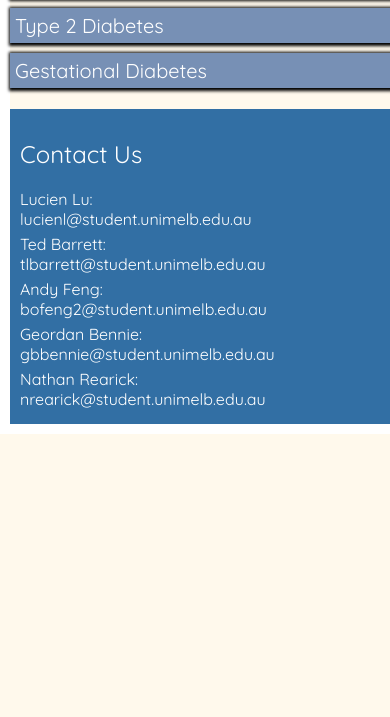
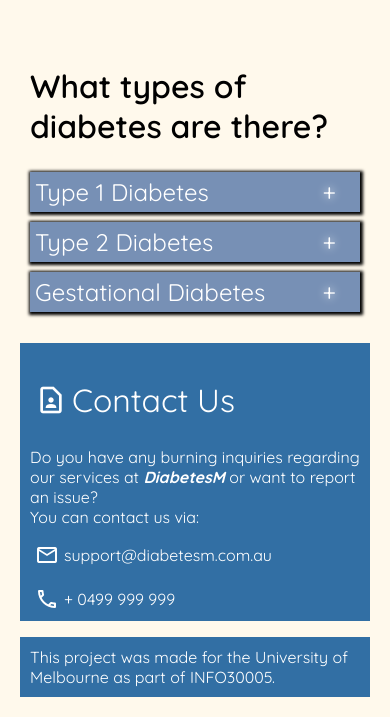
Before and after one commit to lucien7789/DiabetesM-INFO30005, a PHP site: page /about-diabetes.html in a window 390 px wide; the page is wider, and only the part inside the window is pictured. Shown: the part 1318-2035 px from the top of that part. Before the commit the page ends 1752 px from the top of that part, so only its background shows below. Run offline with PHP 8.4, Linux system fonts and the light colour scheme.

Commit message:
Changed contact us section, added footer

```diff
--- a/about-diabetes.html
+++ b/about-diabetes.html
@@ -2,13 +2,14 @@
 <html>
 
 <head>
+    <meta name="viewport" content="width=device-width">
+    <meta name="viewport" content="width=device-width, initial-scale=1, minimum-scale=1" />
     <link rel="stylesheet" href="app.css">
     <link rel="stylesheet" href="about-pages.css">
     <link rel="preconnect" href="https://fonts.googleapis.com">
     <link rel="preconnect" href="https://fonts.gstatic.com" crossorigin>
-    <link
-        href="https://fonts.googleapis.com/css2?family=Quicksand:wght@300;400;500;600;700&family=Roboto:ital,wght@0,100;0,300;0,400;1,100;1,300;1,400&display=swap"
-        rel="stylesheet">
+    <link href="https://fonts.googleapis.com/css2?family=Quicksand:wght@300;400;500;600;700&family=Roboto:ital,wght@0,100;0,300;0,400;1,100;1,300;1,400&display=swap" rel="stylesheet">
+    <link href="https://fonts.googleapis.com/css?family=Material+Icons|Material+Icons+Outlined|Material+Icons+Two+Tone|Material+Icons+Round|Material+Icons+Sharp" rel="stylesheet">
     <title>About Diabetes</title>
     <!--
     <link rel="icon" type="image/x-icon" href="image url to be added">
@@ -20,7 +21,7 @@
 
 <body>
 
-    <main id="main-app">
+    <main id="main">
         <section id="app-header">
             <div><img class="logo" src="assets/logo.png">
                 <h1>DiabetesM</h1>
@@ -29,14 +30,42 @@
         <section id="app-main">
             <section id="about-diabetes">
                 <section id="about-diabetes-aside">
-                    <img id="about-diabetes-logo" src="assets/logo.png">
-                    <h2>DiabetesM</h2>
-                    <b>World class diabetes monitoring.</b>
-                    <p class="font-white quote">Diabetes is like a roller coaster, but we can make it
-                        less scarier.
+                    <div>
+                        <img id="about-diabetes-logo" src="assets/logo.png">
+                        <h2>DiabetesM</h2>
+                        <b>World class diabetes monitoring.</b>
+                        <p class="font-white quote">Diabetes is like a roller coaster, but we can make it
+                            less scarier.
+                        </p>
+                    </div>
+                </section>
+                <section id="about-diabetes-contact-us" class="font-white font-quicksand">
+                    <h2>
+                        <span class="material-icons-outlined">
+                            contact_page
+                        </span>
+                        Contact Us
+                    </h2>
+                    <p>
+                        Do you have any burning inquiries regarding our services at <b><i>DiabetesM</i></b> or want to report an issue?
+                        <br>
+                        You can contact us via:
                     </p>
+                    <div class="flex-row-align-center">
+                        <span class="material-icons-outlined">
+                            email
+                        </span> support@diabetesm.com.au
+                    </div>
+                    <br>
+                    <div class="flex-row-align-center">
+                        <span class="material-icons-outlined">
+                            phone
+                        </span>+ 0499 999 999
+                    </div>
                 </section>
-
+                <section id="about-diabetes-corner">
+                    This project was made for the University of Melbourne as part of INFO30005.
+                </section>
                 <section id="about-diabetes-main-1">
                     <h2>What is Diabetes?</h2>
                     <p>Diabetes is a medical condition where the body cannot maintain healthy blood glucose levels.
@@ -117,17 +146,6 @@
                         </div>
                     </div>
                 </section>
-
-                <section id="about-diabetes-contact-us" class="font-white ">
-                    <h2>Contact Us</h2>
-                    <ul>
-                        <li>Lucien Lu: <br>lucienl@student.unimelb.edu.au</li>
-                        <li>Ted Barrett: <br>tlbarrett@student.unimelb.edu.au</li>
-                        <li>Andy Feng: <br>bofeng2@student.unimelb.edu.au</li>
-                        <li>Geordan Bennie: <br>gbbennie@student.unimelb.edu.au</li>
-                        <li>Nathan Rearick: <br>nrearick@student.unimelb.edu.au</li>
-                    </ul>
-                </section>
             </section>
         </section>
     </main>
--- a/about-pages.css
+++ b/about-pages.css
@@ -6,15 +6,18 @@
 
     grid-area: main;
     display: grid;
-    grid-template-columns: 1fr 2.5fr 2.5fr;
-    grid-template-rows: 1fr 1fr;
+    grid-template-columns: 1.5fr 2.5fr 2.5fr;
+    grid-template-rows: auto;
     grid-gap: 1rem;
 
     justify-items: center;
     grid-template-areas:
         "aside main nav"
-        "contact main nav";
-    background-color: var(--BACKGROUND);
+        "contact main nav"
+        "corner main nav";
+}
+#about-diabetes section {
+    padding: 10px;
 }
 #about-diabetes-aside {
     display: grid;
@@ -22,11 +25,12 @@
     place-items: center;
     grid-area: aside;
     background-color: var(--ACCENT1_LIGHT);
-    padding: 10px;
 
     font-size: var(--FONT-SMALL);
 
     color: white;
+
+    width: 100%;
 }
 #about-diabetes-aside * {
     margin: 1px 0;
@@ -48,7 +52,7 @@
     grid-area: contact;
     background-color: var(--ACCENT1_LIGHT);
 
-    padding: 10px;
+    width: 100%;
 }
 #about-diabetes-contact-us > h2 {
     text-align: left;
@@ -61,8 +65,21 @@
 #about-diabetes-contact-us > h2 > span {
     margin-right: 5px;
 }
+#about-diabetes-contact-us span {
+    margin: 0 5px;
+}
+
+#about-diabetes-corner {
+    grid-area: corner;
+    background-color: var(--ACCENT1_LIGHT);
+
+    color: white;
+}
 #about-diabetes-main-1 > ul {
     margin: 5px 0px;
+}
+#about-diabetes-main-1 iframe {
+    max-width: 100%;
 }
 #about-diabetes-contact-us > ul {
     margin: 5px 0px;
@@ -218,24 +235,68 @@
 .accordian-content h3, .accordian-content p {
     margin: 5px;
 }
-@media screen and (max-width: 1200px) {
+
+@media only screen and (min-width: 700px) and (max-width: 1200px) {
     #about-diabetes {
         display: grid;
-        grid-template-columns: 1fr 4fr;
-        grid-template-rows: 1fr 3fr 3fr 1fr;
+        grid-template-columns: 1.5fr 2.5fr 2.5fr;
         grid-gap: 1rem;
 
         grid-template-areas:
-            "header header"
-            "aside main"
-            "aside nav"
-            "contact" "contact";
+            "aside main nav"
+            "contact main nav"
+            "corner main nav";
+    }
+    .about-diabetes-accordian input:checked ~ .accordian-content {
+        max-height: 1000px;
+    }
+    #about-diabetes-contact-us {
+        grid-area: contact;
+        background-color: var(--ACCENT1_LIGHT);
+
+        padding: 20px;
+
+        width: 100%;
+    }
+    #about-diabetes-contact-us h2 {
+        font-size: var(--FONT-SMEDIUM);
+    }
+    #about-diabetes-contact-us > h2 > span {
+        margin-right: 5px;
+        font-size: var(--FONT-SMEDIUM);
     }
 }
 
-@media screen and (max-width: 640px) {
+@media only screen and (max-width: 700px) {
     #about-diabetes {
-        display: flex;
-        flex-direction: column;
+        display: grid;
+        grid-template-columns: 1fr;
+        grid-template-rows: auto;
+        grid-gap: 1rem;
+
+        grid-template-areas:
+            "aside"
+            "main"
+            "nav"
+            "contact"
+            "corner";
+    }
+    .about-diabetes-accordian input:checked ~ .accordian-content {
+        max-height: 1000px;
+    }
+    #about-diabetes-contact-us {
+        grid-area: contact;
+        background-color: var(--ACCENT1_LIGHT);
+
+        padding: 20px;
+
+        width: 100%;
+    }
+    #about-diabetes-contact-us h2 {
+        font-size: var(--FONT-SMEDIUM);
+    }
+    #about-diabetes-contact-us > h2 > span {
+        margin-right: 5px;
+        font-size: var(--FONT-SMEDIUM);
     }
 }
--- a/app.css
+++ b/app.css
@@ -1,5 +1,4 @@
 :root {
-    box-sizing: border-box;
     --BACKGROUND: #FFF9EC;
     --ACCENT1_LIGHT: #326FA4;
     --ACCENT1_STANDARD: #7790B5;
@@ -7,6 +6,7 @@
     --TEXT_BODY: #000000;
     --TEXT_SUB: #818181;
     --TEXT_TITLE: #FFFFFF;
+    --TEXT_INVERSE: #FFFFFF;
     --ACCENT_POSITIVE: #019D49;
     --ACCENT_NEGATIVE: #EF4751;
     --BUTTON: #131313;
@@ -15,11 +15,13 @@
 
     --FONT-XSMALL: 0.8rem;
     --FONT-SMALL: 1rem;
+    --FONT-SSMEDIUM: 1.25rem;
     --FONT-SMEDIUM: 1.5rem;
-    --FONT-SSMEDIUM: 1.25rem;
     --FONT-MEDIUM: 2rem;
     --FONT-LARGE: 3rem;
 }
+
+
 
 /*Comments 23/03/22 4:15pm
 -- LIGHT & DARK THEME. Should there be 2 css files? (One for light... then same variable
@@ -38,11 +40,14 @@ webpage anymore right?
 /**
   * Changed this to a more generic selector for reuse
  **/
+* {
+    box-sizing: border-box;
+}
 body, html{
     height: 100%;
     margin: 0;
 }
-#main-app {
+#main {
     height: 100%;
     display: grid;
 
@@ -58,8 +63,10 @@ body, html{
 .font-white {
     color: #FFFFFF;
 }
-.font-quicksand {
-
+.flex-row-align-center {
+    display: flex;
+    flex-direction: row;
+    align-items: center;
 }
 
 .quote {
@@ -117,8 +124,63 @@ body, html{
 }
 #app-main {
     padding: 10px;
+    background-color: var(--BACKGROUND);
 }
 
-main {
-    background-color: var(--BACKGROUND);
+@media only screen and (min-width: 641px) and (max-width: 1200px) {
+    :root {
+        --BACKGROUND: #FFF9EC;
+        --ACCENT1_LIGHT: #326FA4;
+        --ACCENT1_STANDARD: #7790B5;
+        --ACCENT1_DARK: #568AD6;
+        --TEXT_BODY: #000000;
+        --TEXT_SUB: #818181;
+        --TEXT_TITLE: #FFFFFF;
+        --ACCENT_POSITIVE: #019D49;
+        --ACCENT_NEGATIVE: #EF4751;
+        --BUTTON: #131313;
+        --INPUT: #3f2323; /*opactiy 0.6*/
+        --FONT-QUICKSAND: 'Quicksand', sans-serif;
+
+        --FONT-XSMALL: 0.8rem;
+        --FONT-SMALL: 1rem;
+        --FONT-SSMEDIUM: 1.25rem;
+        --FONT-SMEDIUM: 1.5rem;
+        --FONT-MEDIUM: 2rem;
+        --FONT-LARGE: 3rem;
+    }
+
+    #app-main {
+        padding: 20px;
+        background-color: var(--BACKGROUND);
+    }
 }
+
+@media screen and (max-width: 640px) {
+    :root {
+        --BACKGROUND: #FFF9EC;
+        --ACCENT1_LIGHT: #326FA4;
+        --ACCENT1_STANDARD: #7790B5;
+        --ACCENT1_DARK: #568AD6;
+        --TEXT_BODY: #000000;
+        --TEXT_SUB: #818181;
+        --TEXT_TITLE: #FFFFFF;
+        --ACCENT_POSITIVE: #019D49;
+        --ACCENT_NEGATIVE: #EF4751;
+        --BUTTON: #131313;
+        --INPUT: #3f2323; /*opactiy 0.6*/
+        --FONT-QUICKSAND: 'Quicksand', sans-serif;
+
+        --FONT-XSMALL: 1rem;
+        --FONT-SMALL: 1.2rem;
+        --FONT-SSMEDIUM: 1.5rem;
+        --FONT-SMEDIUM: 2rem;
+        --FONT-MEDIUM: 2.5rem;
+        --FONT-LARGE: 3rem;
+    }
+
+    #app-main {
+        padding: 20px;
+        background-color: var(--BACKGROUND);
+    }
+}
```
Also changed, not shown: about-us.html (+38 -23 lines).
